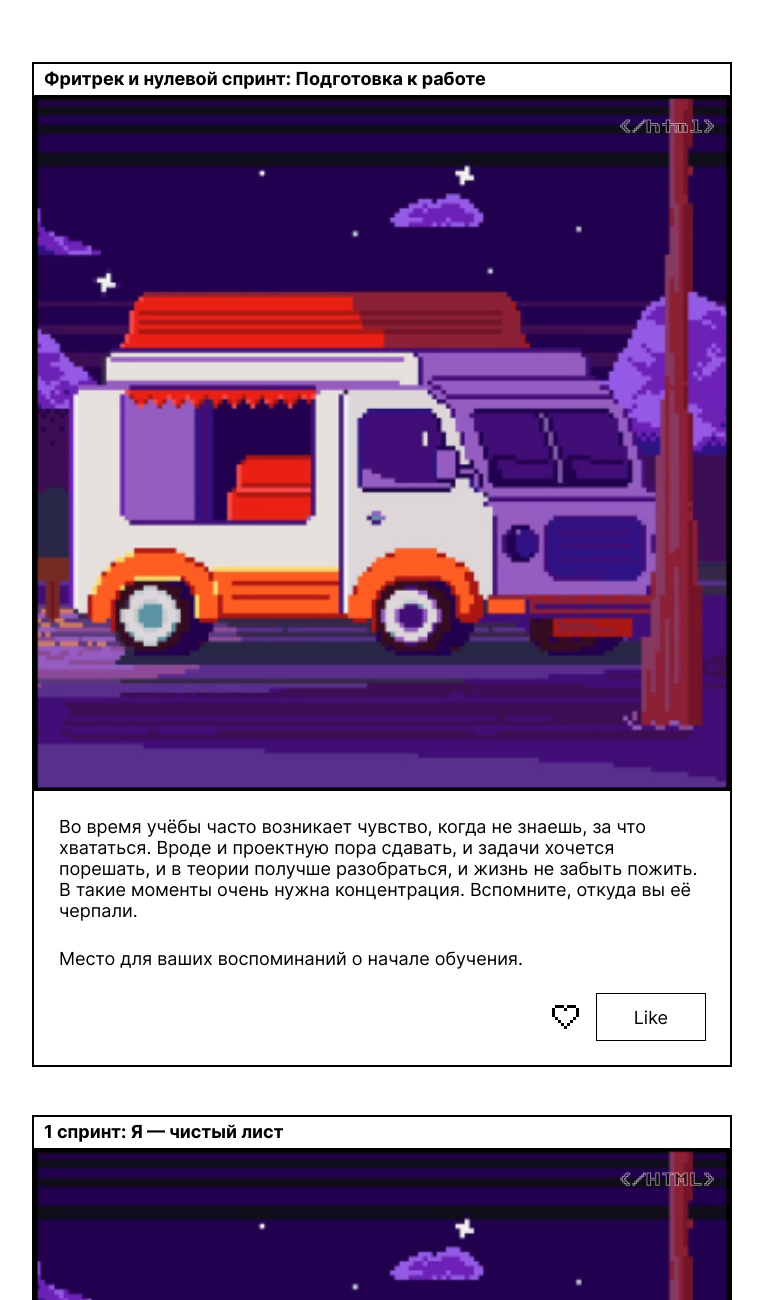
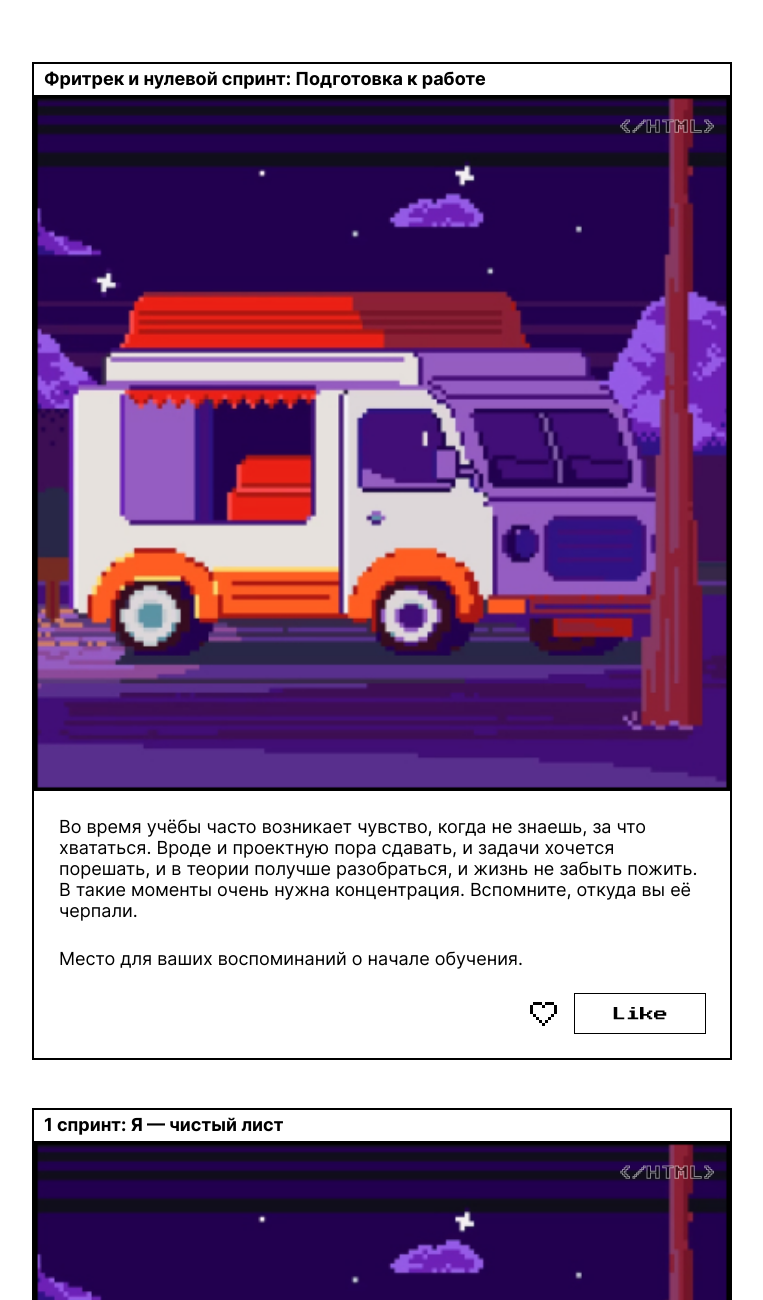
Before and after one commit to sashaprovorova/zakrivayuschiy-teg-f, a plain HTML site: page index.html in a window 1280 px wide. Shown: the part 480-1780 px from the top of the page, without its empty margins (258-1021 px from the left). Drawn offline with Linux system fonts and the light colour scheme.

Commit message:
minor changes

```diff
--- a/index.html
+++ b/index.html
@@ -26,7 +26,7 @@
         </h2>
         <div class="image">
           <img src="./images/van.jpg" alt="the image of a cartoon-ish van" class="image__bg">
-          <p class="image__label">&lt;/html&gt;</p>
+          <p class="image__label">&lt;/HTML&gt;</p>
         </div>
         <div class="text">
           <p class="text__summary">
@@ -245,7 +245,6 @@
           >
           OK
         </button>
-          </form>
 
             <!-- <form method="dialog">
             <button class="close-button">
--- a/styles/style.css
+++ b/styles/style.css
@@ -14,7 +14,6 @@
   min-inline-size: 320px;
   min-block-size: 100dvb;
   font-size: var(--text-size);
-  /* line-height: var(--line-height); */
   font-family: var(--main-font), sans-serif;
   font-variation-settings: "'wght' var(--text-weight)";
 }
@@ -110,6 +109,8 @@
 .card__like-button {
   padding: 12.5px 37px;
   outline: 1px solid #000;
+  font-family: var(--accent-font), sans-serif;
+  font-size: 14px;
 }
 .card__icon-button {
   padding-inline: 9px 6px;
@@ -141,7 +142,7 @@
   line-height: .9;
 }
 
-.dialog[open]{
+.dialog[open] {
   width: 353px;
   height: 191spx;
   display: flex;
@@ -157,7 +158,7 @@
   backdrop-filter: blur(7px);
 }
 
-.dialog__info{
+.dialog__info {
   display: flex;
   flex-direction: row;
   gap: 20px;
@@ -165,12 +166,16 @@
   line-height: 1.5;
 }
 
-.dialog__button{
+.dialog__button {
   outline: 1px solid #000;
   padding: 12.5px 132.5px;
   line-height: .9;
 }
 
 @media (width <= 375px) {
+  /* here */
 
+.footer__button {
+  flex-direction: column;
 }
+}
```
